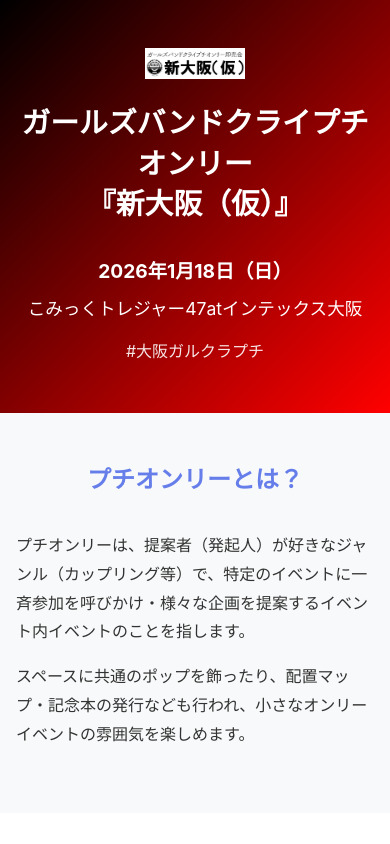
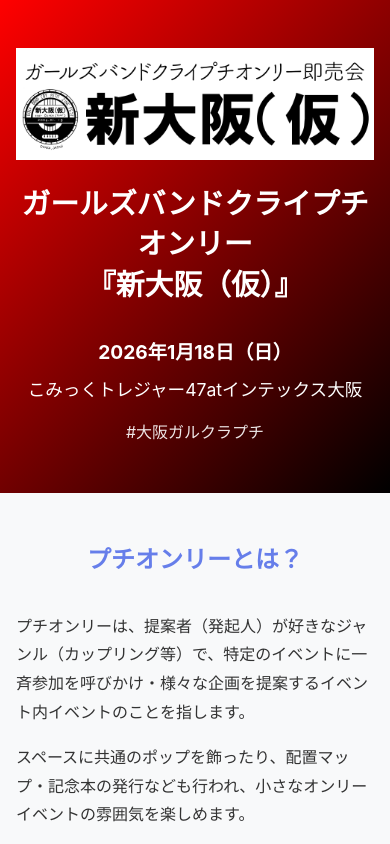
Before and after one commit to aikoikom/gbc_shinoosaka, a Next.js app: page /gbc_shinoosaka/ in a window 390 px wide. Shown: the top 844 px of the page. Built offline with nearby package versions, Linux system fonts and the light colour scheme.

Commit message:
Header.module.css_fix
グラデの黒赤を入れ替え
レスポンシブを少し弄った

```diff
--- a/components/Header/Header.module.css
+++ b/components/Header/Header.module.css
@@ -1,5 +1,5 @@
 .header {
-background: linear-gradient(135deg, #000000 0%, #ff0000 100%);
+background: linear-gradient(135deg, #ff0000 0%, #000000 100%);
   color: white;
   padding: 3rem 1rem;
   text-align: center;
@@ -11,6 +11,7 @@
 }
 
 .logo {
+  width: 100%;       /* 画面幅に合わせて拡大・縮小 */
   height: auto;     /* アスペクト比（1920:600）を維持 */
   display: block;   /* 下の隙間を消す（inline要素のデフォルト挙動防止） */
   max-width: 1920px;/* 原寸以上に拡大しないよう制限 */
@@ -47,8 +48,6 @@
 
 @media (max-width: 768px) {
   .logo {
-  width: clamp(100px, 25vw, 200px);
-  height: auto;
   margin-bottom: 1.5rem;
   }
 
```
